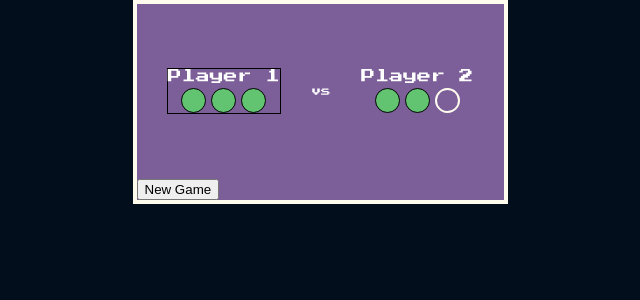
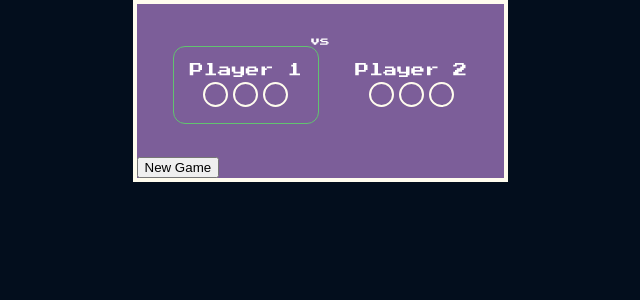
Before and after one commit to weslley-oliveira/memory-matching-game, a React (Create React App) app: page / in a window 1280 px wide. Shown: the top 300 px of the page, without its empty margins (320-960 px from the left). Built offline with nearby package versions, Linux system fonts and the light colour scheme; data requests are answered from the project's data file; the HTML template or start-up script is replaced by a standard one.

Commit message:
:bug: Fix bug card flip even selected

```diff
--- a/server.json
+++ b/server.json
@@ -18,5 +18,20 @@
         "img": "logo-javascript.png",
         "id": 3
       }
+
+    ],
+    "players": [
+      {
+        "name": "Player 1",
+        "points": 0,
+        "turn": true,
+        "id": 1
+      },
+      {
+        "name": "Player 2",
+        "points": 0,
+        "turn": false,
+        "id": 2
+      }
     ]
   }
--- a/src/components/BoardGame/index.tsx
+++ b/src/components/BoardGame/index.tsx
@@ -11,14 +11,16 @@ interface Cards {
     matching: boolean;
 }
 
-interface Players {
-    name: string;
-    points: number;
-}
-
 interface Matching {
     id: Number;
     index: Number;
+}
+
+interface Players {
+    id: number;
+    name: string;
+    points: number;
+    turn: boolean;
 }
 
 export function BoardGame(){
@@ -26,10 +28,18 @@ export function BoardGame(){
     const [randomCards, setRandomCards] = useState<Cards[]>([])
     const [selected, setSelected] = useState<Matching[]>([])
 
+    const [players, setPlayers] = useState<Players[]>([])
+
     //get cards
     useEffect(()=>{
         api.get('card-game')
             .then(response => setCards(response.data));
+    },[])
+
+    //get players
+    useEffect(()=>{
+        api.get('players')
+            .then(response => setPlayers(response.data));
     },[])
 
     // initialize new game
@@ -59,17 +69,6 @@ export function BoardGame(){
     }
 
     function handleClick(id:Number,index:Number) {
-        console.log('ID', id)
-        console.log('Index', index)
-
-        function isEmptySelected(selected : Object) {
-            var name;
-            for (name in selected) {
-              return false;
-            }
-            return true;
-          }
-
 
         if(selected.length === 0){
             console.log('Was Empyt')
@@ -84,7 +83,9 @@ export function BoardGame(){
             if(matchIndex?.index !== index){
                 if(matchId?.id === id){
                     matching(id)
+                    setSelected([])
                 } else {
+                    yourTurn(id)
                     setSelected([{
                         id:id,
                         index: index
@@ -93,32 +94,11 @@ export function BoardGame(){
             }else {
                 console.log('voce ja clicou aqui')
             }
-
         }
-
-
-
-        // if(selected === 0){
-        //     setSelected(card.id)
-        // } else {
-        //     if(selected === card.id) { // if(selected === 0){
-        //     setSelected(card.id)
-        // } else {
-        //     if(selected === card.id) {
-
-        //         matching(card.id)
-        //     } else {
-        //         setSelected(card.id)
-        //     }
-        // }
-        //     } else {
-        //         setSelected(card.id)
-        //     }
-        // }
     }
 
     function matching(id:Number) {
-        console.log('deu certo')
+        console.log('nice job')
         const matchingUpdate = randomCards.map((item)=> {
             if(item.id === id) {
                 const update = {
@@ -133,15 +113,46 @@ export function BoardGame(){
        setRandomCards(matchingUpdate)
     }
 
+    function yourTurn(id:Number) {
+
+
+        const select = randomCards.find( card => card.id === id )
+
+        if(!select?.matching){
+            const matchingUpdate = players.map((item)=> {
+                if(item.turn === false) {
+                    const update = {
+                      ...item,
+                      turn: true,
+                    }
+                    return update
+                } else {
+                    const update = {
+                        ...item,
+                        turn: false,
+                      }
+                      return update
+
+                }
+                return item
+              }
+            )
+           setPlayers(matchingUpdate)
+        }else{
+            console.log('carta clicada')
+        }
+
+
+    }
+
     return(
         <Container>
-            <HeaderGame/>
+            <HeaderGame players={players}/>
             <BoardCard>
                 {randomCards?.map((card, index) => (
                     <div
                         key={index}
                         onClick={() => handleClick(card.id, index)}
-                        className={`${card.matching && 'clicado'}`}
                     >
                         <CardGame name={card.name} img={`images/${card.img}`} matching={card.matching}/>
                     </div>
--- a/src/components/HeaderGame/index.tsx
+++ b/src/components/HeaderGame/index.tsx
@@ -2,23 +2,31 @@ import { PlayerName } from "../PlayerName";
 import { ScoreGame } from "../ScoreGame";
 import { Container } from "./style";
 
-export function HeaderGame(){
+interface Players {
+    id: number;
+    name: string;
+    points: number;
+    turn: boolean;
+}
+
+interface HeraderGameProps {
+    players: Players[]
+}
+
+export function HeaderGame({ players }: HeraderGameProps){
+    console.log(players)
     return(
         <Container>
+            <p>vs</p>
             <div className="players">
-                <div className={`active`}>
-                    <PlayerName>
-                        Player 1
-                    </PlayerName>
-                    <ScoreGame points={3}/>
-                </div>
-                <p>vs</p>
-                <div>
-                    <PlayerName>
-                        Player 2
-                    </PlayerName>
-                    <ScoreGame points={2}/>
-                </div>
+                 {players.map(player => (
+                    <div key={player.id} className={`${player.turn && 'active'}`}>
+                        <PlayerName>
+                           {player.name}
+                        </PlayerName>
+                        <ScoreGame points={player.points}/>
+                    </div>
+                ))}
             </div>
         </Container>
 
--- a/src/components/HeaderGame/style.ts
+++ b/src/components/HeaderGame/style.ts
@@ -1,8 +1,8 @@
 import styled from "styled-components";
 
 export const Container = styled.header`
-    padding-top: 4rem;
-    padding-bottom: 4rem;
+    padding-top: 2rem;
+    padding-bottom: 2rem;
 
     .players {
         display: flex;
@@ -11,9 +11,12 @@ export const Container = styled.header`
 
     }
     .active {
-        border: solid 1px black;
+        border: solid 1px var(--player-score);
+        padding: 1rem;
+        border-radius: 12px;
     }
     p {
+        text-align: center;
         font-size: 10px;
     }
 
```
